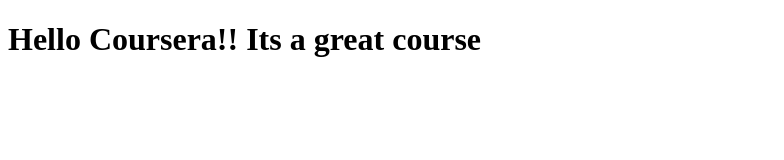
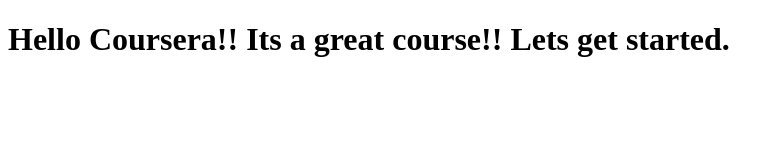
Before and after one commit to koonytrain/coursera-test, a plain HTML site: page site/index.html in a window 1280 px wide. Shown: the whole page, without its empty margins (0-784 px from the left). Drawn offline with Linux system fonts and the light colour scheme.

Commit message:
Update index.html

```diff
--- a/site/index.html
+++ b/site/index.html
@@ -4,6 +4,6 @@
 	<title>Hello Coursera!!!</title>
 </head>
 <body>
-<h1>Hello Coursera!! Its a great course<h1>
+<h1>Hello Coursera!! Its a great course!! Lets get started.<h1>
 </body>
 </html>
```
